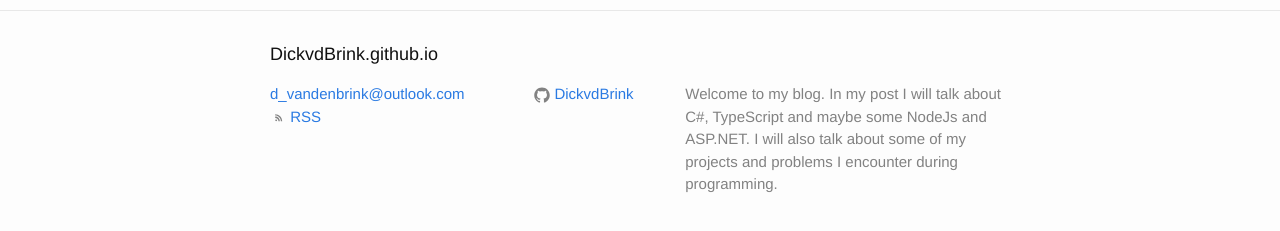
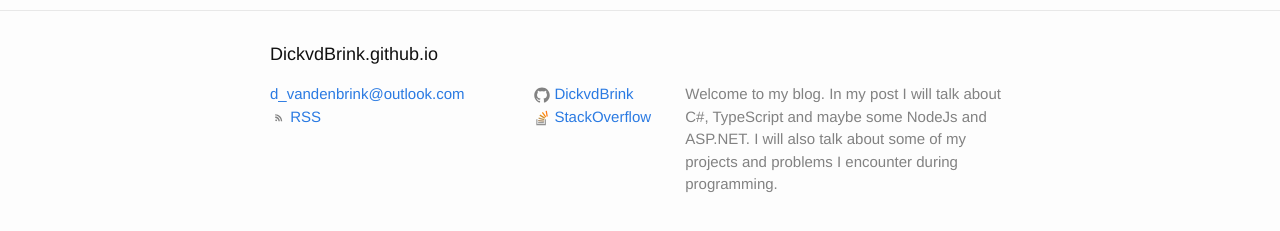
Before and after one commit to DickvdBrink/DickvdBrink.github.io, a Jekyll site: the page built from index.html, in a window 1280 px wide. Shown: the part 580-811 px from the top of the page. Built offline with Jekyll 4.4.1, drawn with Linux system fonts in a browser that asks for light colours.

Commit message:
Added StackOverflow link and icon

```diff
--- a/_includes/footer.html
+++ b/_includes/footer.html
@@ -15,7 +15,6 @@
                   <path d="M26.5147755,38.7571296 C26.5147755,36.8192934 24.9575021,35.2291656 23.0297047,35.2291656 C21.1094331,35.2291656 19.5492775,36.8192934 19.5492775,38.7571296 C19.5492775,40.7052068 21.1094331,42.277616 23.0297047,42.277616 C24.957422,42.277616 26.5146954,40.7052881 26.5147755,38.7571296 Z M36.8075433,42.2700571 C36.8075433,32.6055847 29.062648,24.7442705 19.5492775,24.7442705 L19.5492775,29.8318017 C22.8128986,29.8318017 25.8817303,31.1272145 28.1920609,33.4740429 C30.4999895,35.8159133 31.7732853,38.9454513 31.7732853,42.2701384 L36.8075433,42.2700571 Z M45.6871482,42.2675375 C45.6871482,27.6346878 33.9604014,15.722384 19.5492775,15.722384 L19.5492775,20.8123535 C31.186916,20.8123535 40.660496,30.438869 40.660496,42.2673749 L45.6871482,42.2675375 Z M45.6871482,42.2675375" fill="#FFFFFF"></path>
                 </svg>
               </span>
-
               <span>RSS</span>
             </a>
           </li>
@@ -32,12 +31,28 @@
                   <path fill="#828282" d="M7.999,0.431c-4.285,0-7.76,3.474-7.76,7.761 c0,3.428,2.223,6.337,5.307,7.363c0.388,0.071,0.53-0.168,0.53-0.374c0-0.184-0.007-0.672-0.01-1.32 c-2.159,0.469-2.614-1.04-2.614-1.04c-0.353-0.896-0.862-1.135-0.862-1.135c-0.705-0.481,0.053-0.472,0.053-0.472 c0.779,0.055,1.189,0.8,1.189,0.8c0.692,1.186,1.816,0.843,2.258,0.645c0.071-0.502,0.271-0.843,0.493-1.037 C4.86,11.425,3.049,10.76,3.049,7.786c0-0.847,0.302-1.54,0.799-2.082C3.768,5.507,3.501,4.718,3.924,3.65 c0,0,0.652-0.209,2.134,0.796C6.677,4.273,7.34,4.187,8,4.184c0.659,0.003,1.323,0.089,1.943,0.261 c1.482-1.004,2.132-0.796,2.132-0.796c0.423,1.068,0.157,1.857,0.077,2.054c0.497,0.542,0.798,1.235,0.798,2.082 c0,2.981-1.814,3.637-3.543,3.829c0.279,0.24,0.527,0.713,0.527,1.437c0,1.037-0.01,1.874-0.01,2.129 c0,0.208,0.14,0.449,0.534,0.373c3.081-1.028,5.302-3.935,5.302-7.362C15.76,3.906,12.285,0.431,7.999,0.431z"/>
                 </svg>
               </span>
-
               <span class="username">{{ site.github_username }}</span>
             </a>
           </li>
           {% endif %}
-
+          <li>
+            <a href="http://stackoverflow.com/users/1523814/">
+              <span class="icon">
+                <svg viewBox="0 0 64 64">
+                  <g>
+                    <path d="m 9.3049611,36.847632 4.4013079,0.04316 -0.153442,19.598393 29.291259,0 0,-19.527506 4.637782,0 0,24.287331 -38.2006795,0 0.023777,-24.401371 z" style="fill:#919191;fill-opacity:1;stroke:none" />
+                    <rect width="22.944817" height="4.881876" x="16.481951" y="48.434078" style="fill:#919191;fill-opacity:1;stroke:none" />
+                    <rect width="23.066864" height="5.0039229" x="20.749949" y="37.830307" transform="matrix(0.9953749,0.09606666,-0.09606666,0.9953749,0,0)" style="fill:#a78b68;fill-opacity:1;stroke:none" />
+                    <rect width="23.066864" height="5.0039229" x="26.472515" y="23.401554" transform="matrix(0.96240291,0.27162592,-0.27162592,0.96240291,0,0)" style="fill:#c19653;fill-opacity:1;stroke:none" />
+                    <rect width="23.066864" height="5.0039229" x="30.528769" y="3.1535864" transform="matrix(0.85597805,0.51701216,-0.51701216,0.85597805,0,0)" style="fill:#d48c28;fill-opacity:1;stroke:none" />
+                    <rect width="23.066864" height="5.0039229" x="27.191883" y="-24.475019" transform="matrix(0.58242689,0.81288309,-0.81288309,0.58242689,0,0)" style="fill:#fe8908;fill-opacity:1;stroke:none" />
+                    <rect width="23.066864" height="5.0039229" x="11.174569" y="-50.183693" transform="matrix(0.16480989,0.98632535,-0.98632535,0.16480989,0,0)"id="rect3606-1-3-7-6" style="fill:#ff7a15;fill-opacity:1;stroke:none" />
+                  </g>
+                </svg>
+              </span>
+              <span class="username">StackOverflow</span>
+            </a>
+          </li>
         </ul>
       </div>
 
```
